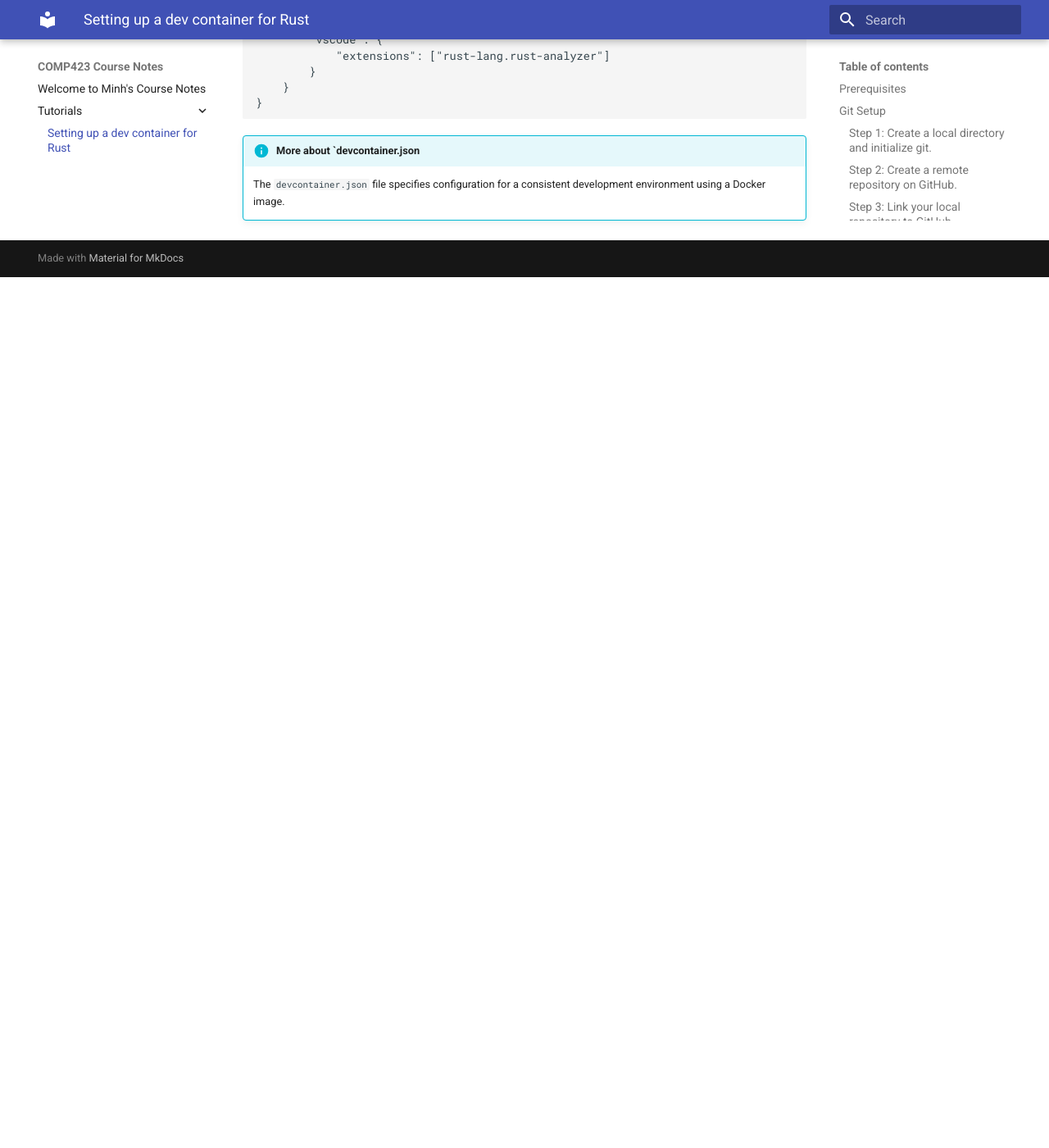
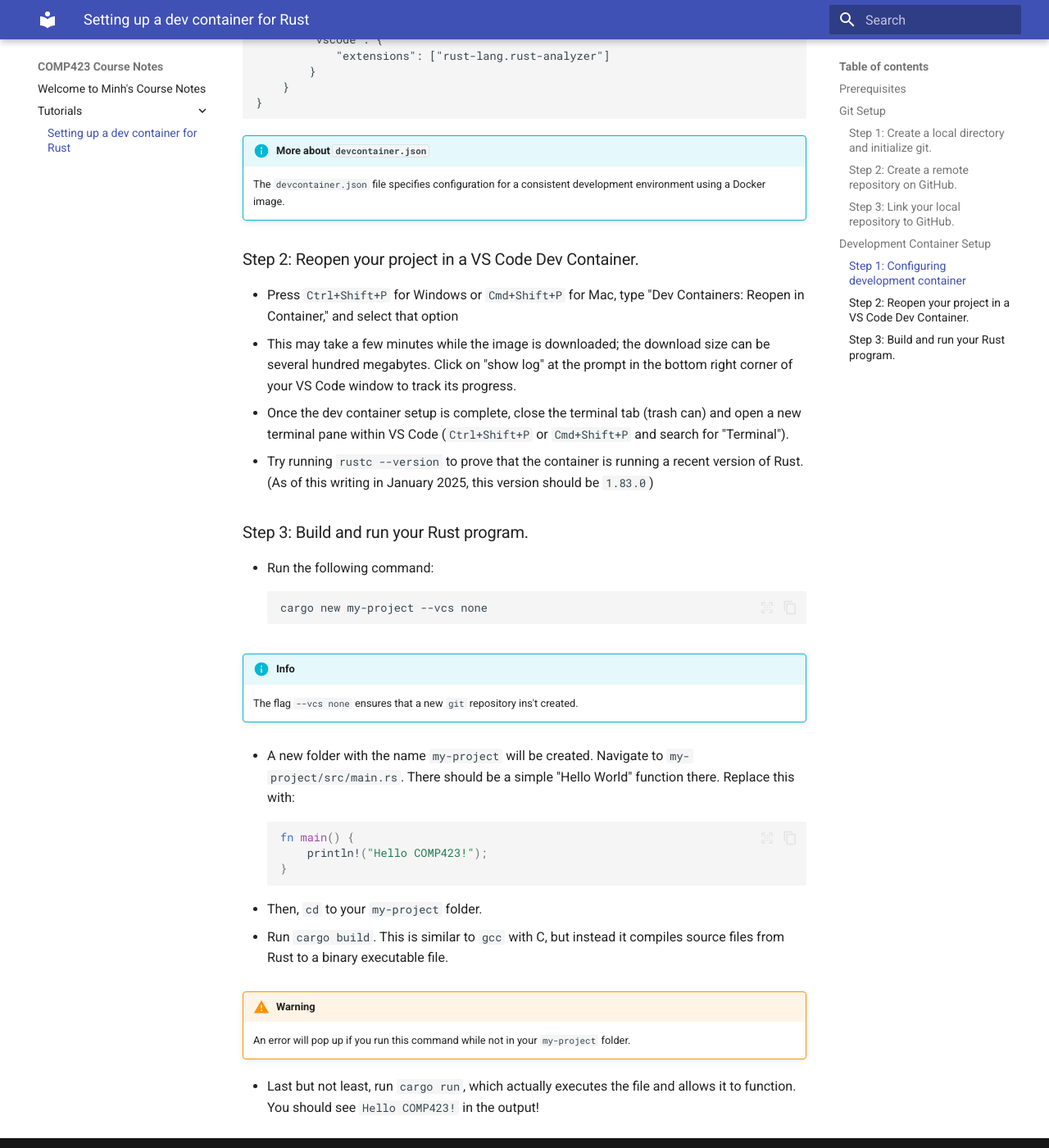
Before and after one commit to mp-nguyen26/comp423-course-notes, an MkDocs documentation site: the page built from docs/tutorials/rust-setup.md, in a window 1280 px wide and 1400 px high, scrolled down 2478 px. Shown: the whole window at 82% size. Built offline with MkDocs 1.6.1 and Material for MkDocs 9.7.7, drawn with Linux system fonts in a browser that asks for light colours; before the commit the page ends 2816 px from its top, so only the background shows below that.

Commit message:
finished last step, forgot to create a new branch so this work was in main

````diff
--- a/docs/tutorials/rust-setup.md
+++ b/docs/tutorials/rust-setup.md
@@ -83,5 +83,38 @@ git push --set-upstream origin main
     }
 }
 ```
-!!! info "More about `devcontainer.json"
+!!! info "More about `devcontainer.json`"
     The `devcontainer.json` file specifies configuration for a consistent development environment using a Docker image.
+
+### Step 2: Reopen your project in a VS Code Dev Container.
+
+* Press `Ctrl+Shift+P` for Windows or `Cmd+Shift+P` for Mac, type "Dev Containers: Reopen in Container," and select that option
+* This may take a few minutes while the image is downloaded; the download size can be several hundred megabytes. Click on "show log" at the prompt in the bottom right corner of your VS Code window to track its progress.
+* Once the dev container setup is complete, close the terminal tab (trash can) and open a new terminal pane within VS Code (`Ctrl+Shift+P` or `Cmd+Shift+P` and search for "Terminal").
+* Try running `rustc --version` to prove that the container is running a recent version of Rust. (As of this writing in January 2025, this version should be `1.83.0`)
+
+### Step 3: Build and run your Rust program.
+
+* Run the following command:
+```
+cargo new my-project --vcs none
+```
+
+!!! info
+    The flag `--vcs none` ensures that a new `git` repository ins't created.
+
+* A new folder with the name `my-project` will be created. Navigate to `my-project/src/main.rs`. There should be a simple "Hello World" function there. Replace this with:
+```rs
+fn main() {
+    println!("Hello COMP423!");
+}
+```
+
+* Then, `cd` to your `my-project` folder.
+
+* Run `cargo build`. This is similar to `gcc` with C, but instead it compiles source files from Rust to a binary executable file.
+
+!!! warning
+    An error will pop up if you run this command while not in your `my-project` folder.
+
+* Last but not least, run `cargo run`, which actually executes the file and allows it to function. You should see `Hello COMP423!` in the output!
````
